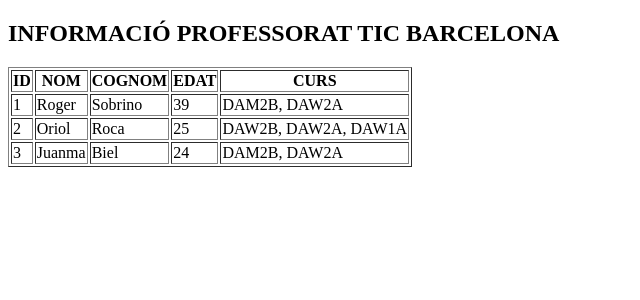
After one commit to alexrss85/-django_alex_rosendo, a Django app: page /centre/centre/teachers in a window 1280 px wide. The commit adds this page. Shown: the top 300 px of the page, without its empty margins (0-640 px from the left). Run offline with Django 4.2, Linux system fonts and the light colour scheme.

Commit message:
clase dimecres

```diff
--- /dev/null
+++ b/ACTIVITAT_13/TIC_BCN_ARS/centre/templates/teachers.html
@@ -0,0 +1,44 @@
+<!DOCTYPE html>
+<html lang="es">
+<head>
+    <meta charset="UTF-8">
+    <meta name="viewport" content="width=device-width, initial-scale=1.0">
+    <title>Professorat TIC Barcelona</title>
+</head>
+<body>
+
+    <h2>INFORMACIÓ PROFESSORAT TIC BARCELONA</h2>
+
+    <table border="1">
+        <tr>
+            <th>ID</th>
+            <th>NOM</th>
+            <th>COGNOM</th>
+            <th>EDAT</th>
+            <th>CURS</th>
+        </tr>
+        <tr>
+            <td>{{ professor1.id }}</td>
+            <td>{{ professor1.name }}</td>
+            <td>{{ professor1.surname }}</td>
+            <td>{{ professor1.age }}</td>
+            <td>{{ professor1.curs }}</td>
+        </tr>
+        <tr>
+            <td>{{ professor2.id }}</td>
+            <td>{{ professor2.name }}</td>
+            <td>{{ professor2.surname }}</td>
+            <td>{{ professor2.age }}</td>
+            <td>{{ professor2.curs }}</td>
+        </tr>
+        <tr>
+            <td>{{ professor3.id }}</td>
+            <td>{{ professor3.name }}</td>
+            <td>{{ professor3.surname }}</td>
+            <td>{{ professor3.age }}</td>
+            <td>{{ professor3.curs }}</td>
+        </tr>
+    </table>
+
+</body>
+</html>
--- a/ACTIVITAT_13/TIC_BCN_ARS/centre/urls.py
+++ b/ACTIVITAT_13/TIC_BCN_ARS/centre/urls.py
@@ -2,6 +2,6 @@ from django.urls import path
 from . import views
 
 urlpatterns = [
-    path('',views.index,name='index'),
-    path('index2',views.index,name='index'),
+
+    path('centre/teachers', views.teachers, name='teachers'),
 ]
--- a/ACTIVITAT_13/TIC_BCN_ARS/centre/views.py
+++ b/ACTIVITAT_13/TIC_BCN_ARS/centre/views.py
@@ -1,15 +1,14 @@
 from django.shortcuts import render
 from django.http import HttpResponse
 from django.template import loader
+from django.shortcuts import render
 
 # Create your views here.
-def index(request):
+def teachers(request):
 
-    professor = {"name": "Roger", "surname": "Sobrino", "age": "17"}
-    template = loader.get_template('index_centre.html')
+    professor1 = {"id": 1, "name": "Roger", "surname": "Sobrino", "age": "39", "curs":"DAM2B, DAW2A"}
+    professor2 = {"id": 2, "name": "Oriol", "surname": "Roca", "age": "25", "curs":"DAW2B, DAW2A, DAW1A"}
+    professor3 = {"id": 3, "name": "Juanma", "surname": "Biel", "age": "24", "curs":"DAM2B, DAW2A"}
 
-    dades = template.render({'nombre': professor["name"],
-                             'surname': professor["surname"],
-                             'age': professor["age"]})
 
-    return HttpResponse(dades)
+    return render(request, 'teachers.html', {"professor1": professor1,"professor2": professor2,"professor3": professor3})
```
Also changed, not shown: ACTIVITAT_13/TIC_BCN_ARS/templates/index_centre.html (renamed from ACTIVITAT_13/TIC_BCN_ARS/centre/templates/index_centre.html, +11 -0 lines), ACTIVITAT_13/TIC_BCN_ARS/centre/templates/alumnes.html (added).
